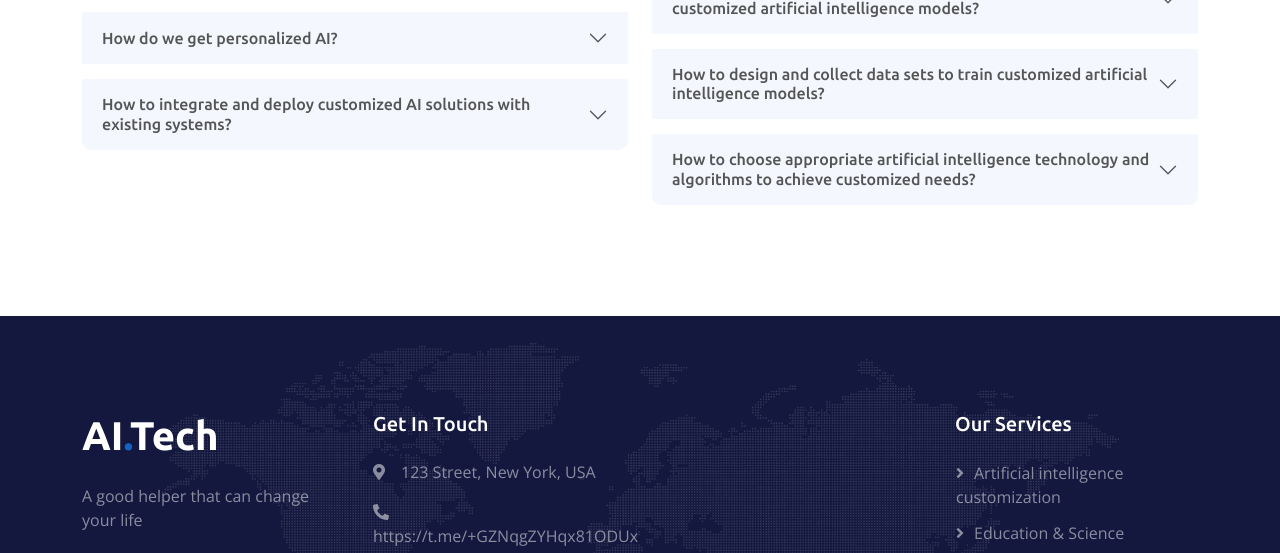
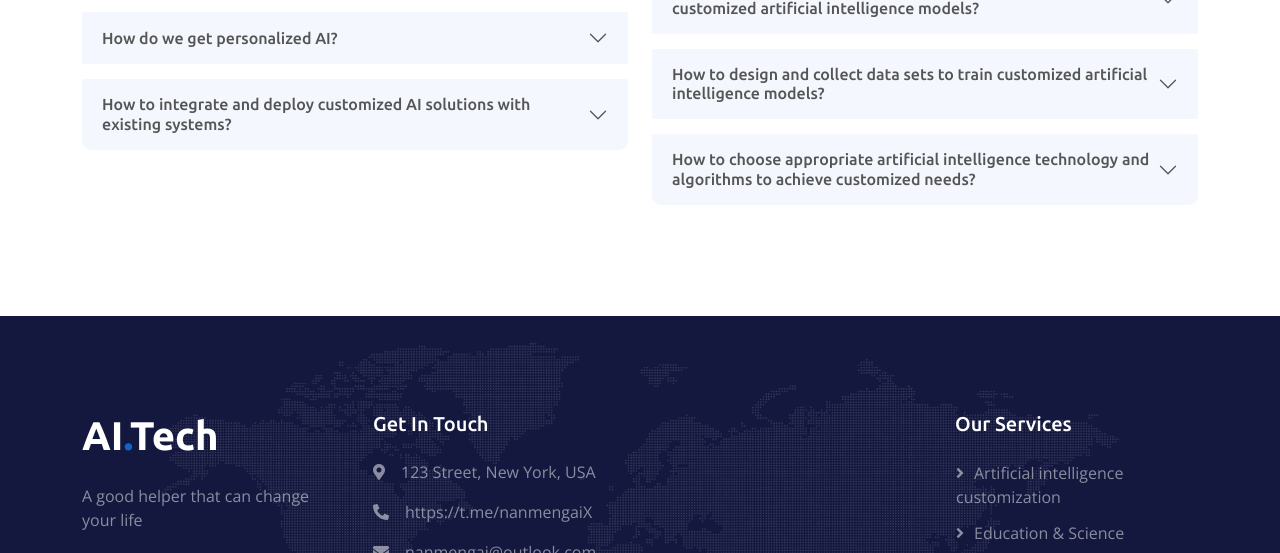
Before and after one commit to randomAndre/NanmengAI, a plain HTML site: page index.html in a window 1280 px wide. Shown: the part 3604-4157 px from the top of the page. Drawn offline with nearby package versions, Linux system fonts and the light colour scheme.

Commit message:
Update index.html

```diff
--- a/index.html
+++ b/index.html
@@ -425,7 +425,7 @@
                 <div class="col-md-6 col-lg-3 wow fadeIn" data-wow-delay="0.3s">
                     <h5 id="tz5" class="text-white mb-4">Get In Touch</h5>
                     <p><i class="fa fa-map-marker-alt me-3"></i>123 Street, New York, USA</p>
-                    <p><i class="fa fa-phone-alt me-3"></i>https://t.me/+GZNqgZYHqx81ODUx</p>
+                    <p><i class="fa fa-phone-alt me-3"></i>https://t.me/nanmengaiX</p>
                     <p><i class="fa fa-envelope me-3"></i>nanmengai@outlook.com</p>
                     <div class="d-flex pt-2">
                         <a class="btn btn-outline-light btn-social" href="https://x.com/nanmengaix"><i class="fab fa-twitter"></i></a>
```
